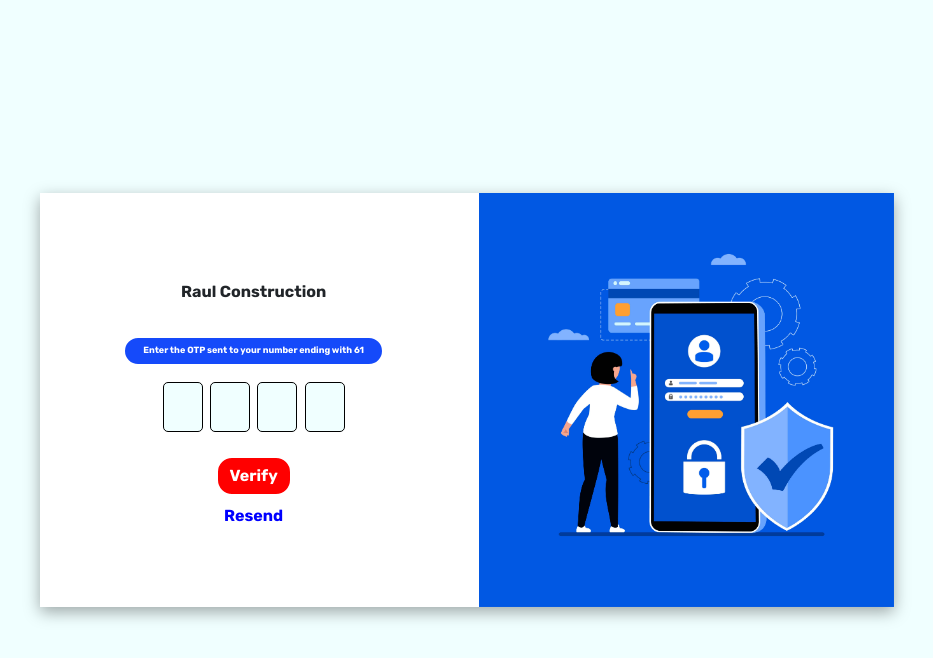
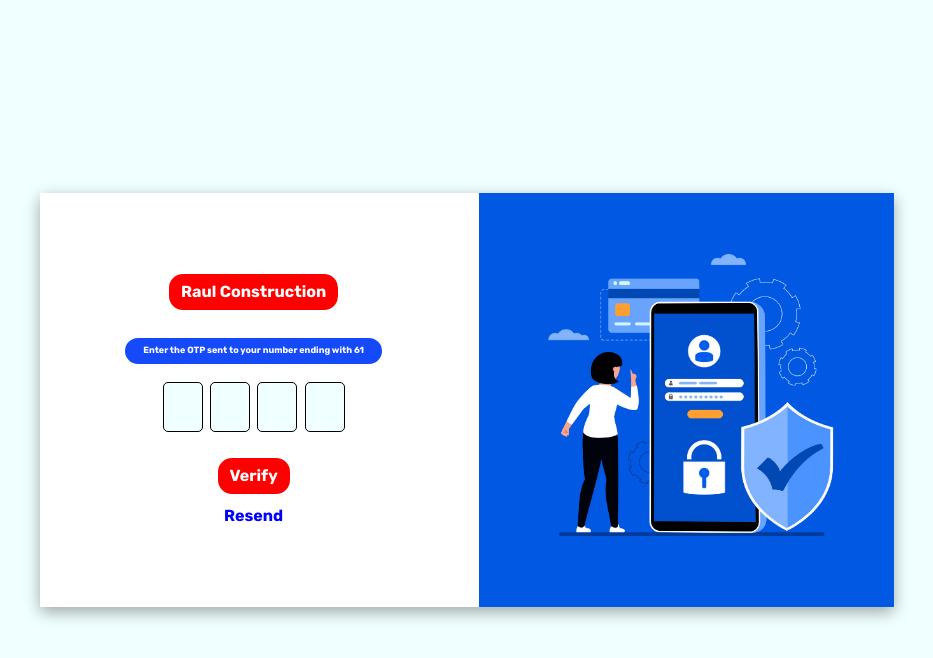
Before and after one commit to its-soumyadip/otp-verify-raul, a plain HTML site: page index.html in a window 1280 px wide. In both pictures the pointer is over the button "Raul Construction". Shown: the whole page, without its empty margins (173-1106 px from the left). Drawn offline with nearby package versions, Linux system fonts and the light colour scheme.

Commit message:
Update style.css

```diff
--- a/style.css
+++ b/style.css
@@ -87,7 +87,7 @@ input[type=number]::-webkit-inner-spin-button {
     margin-bottom: 9.5rem;
     border: 2px solid white;
   }
-  #verify1:focus, #verify2:focus, .my-btn:focus{
+   #verify1:focus, #verify2:focus, .my-btn:focus, #verify1:hover, #verify2:hover, .my-btn:hover {
     background-color: red;
     color: white;
     border: 2px solid white;
```
